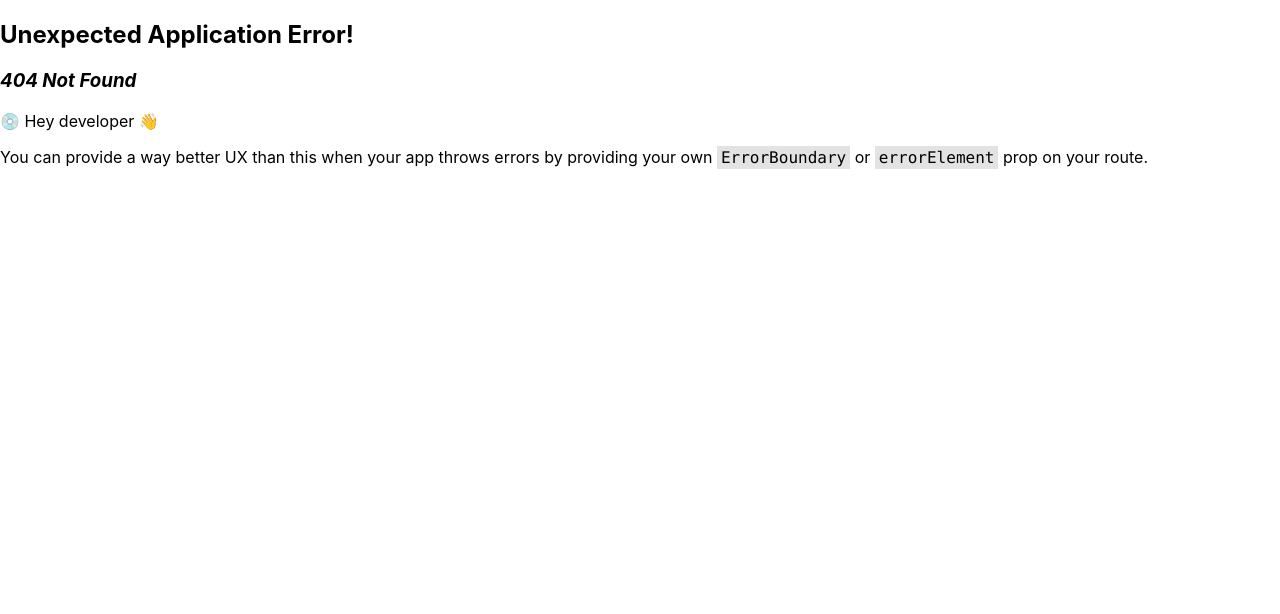
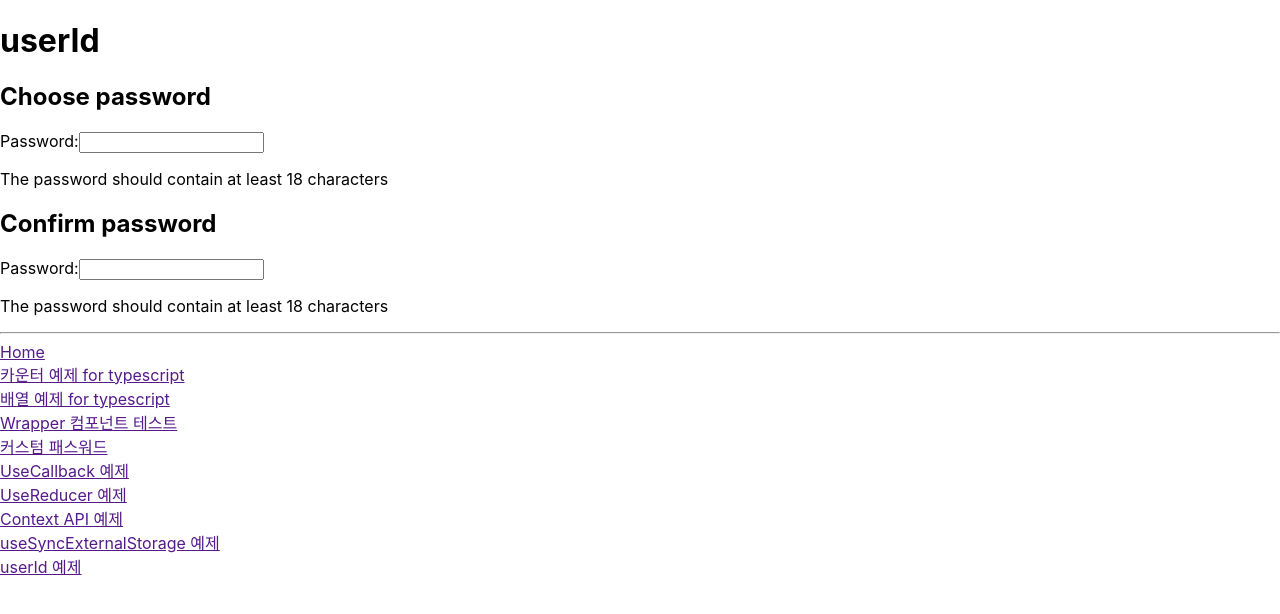
Before and after one commit to gabrielyoon7/my-typescript-react, a React (Create React App) app: page /use-id in a window 1280 px wide. Before the commit this address had no page. Shown: the top 614 px of the page. Built offline with nearby package versions, Linux system fonts and the light colour scheme.

Commit message:
feat: useId 연습

```diff
--- /dev/null
+++ b/src/pages/useId/PasswordField.tsx
@@ -0,0 +1,30 @@
+import { useId } from 'react';
+
+function PasswordField() {
+  const passwordHintId = useId();
+  return (
+    <>
+      <label>
+        Password:
+        <input
+          type="password"
+          aria-describedby={passwordHintId}
+        />
+      </label>
+      <p id={passwordHintId}>
+        The password should contain at least 18 characters
+      </p>
+    </>
+  );
+}
+
+export default function Example1() {
+  return (
+    <>
+      <h2>Choose password</h2>
+      <PasswordField />
+      <h2>Confirm password</h2>
+      <PasswordField />
+    </>
+  );
+}
--- /dev/null
+++ b/src/pages/useId/UserIdRoot.tsx
@@ -0,0 +1,11 @@
+import Example1 from "./PasswordField"
+
+/* eslint-disable import/no-anonymous-default-export */
+export default () => {
+  return (
+    <>
+      <h1>userId</h1>
+      <Example1 />
+    </>
+  )
+}
--- a/src/router.tsx
+++ b/src/router.tsx
@@ -8,6 +8,7 @@ import UseReducerRoot from './pages/useReducer/UseReducerRoot';
 import HomeLayout from './components/HomeLayout';
 import UseSyncExternalStorageRoot from './pages/useSyncExternalStorage/UseSyncExternalStorageRoot';
 import FunctionContextAPIRoot from './pages/functionalContextAPI/FunctionContextAPIRoot';
+import UserIdRoot from './pages/useId/UserIdRoot';
 
 export const homeChildren = [
   {
@@ -53,8 +54,14 @@ export const homeChildren = [
   {
     path: '/use-sync-external-storage',
     element: <UseSyncExternalStorageRoot />,
-    title: 'UseSyncExternalStorage 예제'
+    title: 'useSyncExternalStorage 예제'
   },
+  {
+    path: '/use-id',
+    element: <UserIdRoot />,
+    title: 'userId 예제'
+  },
+
 ]
 
 const router = createBrowserRouter([
```
